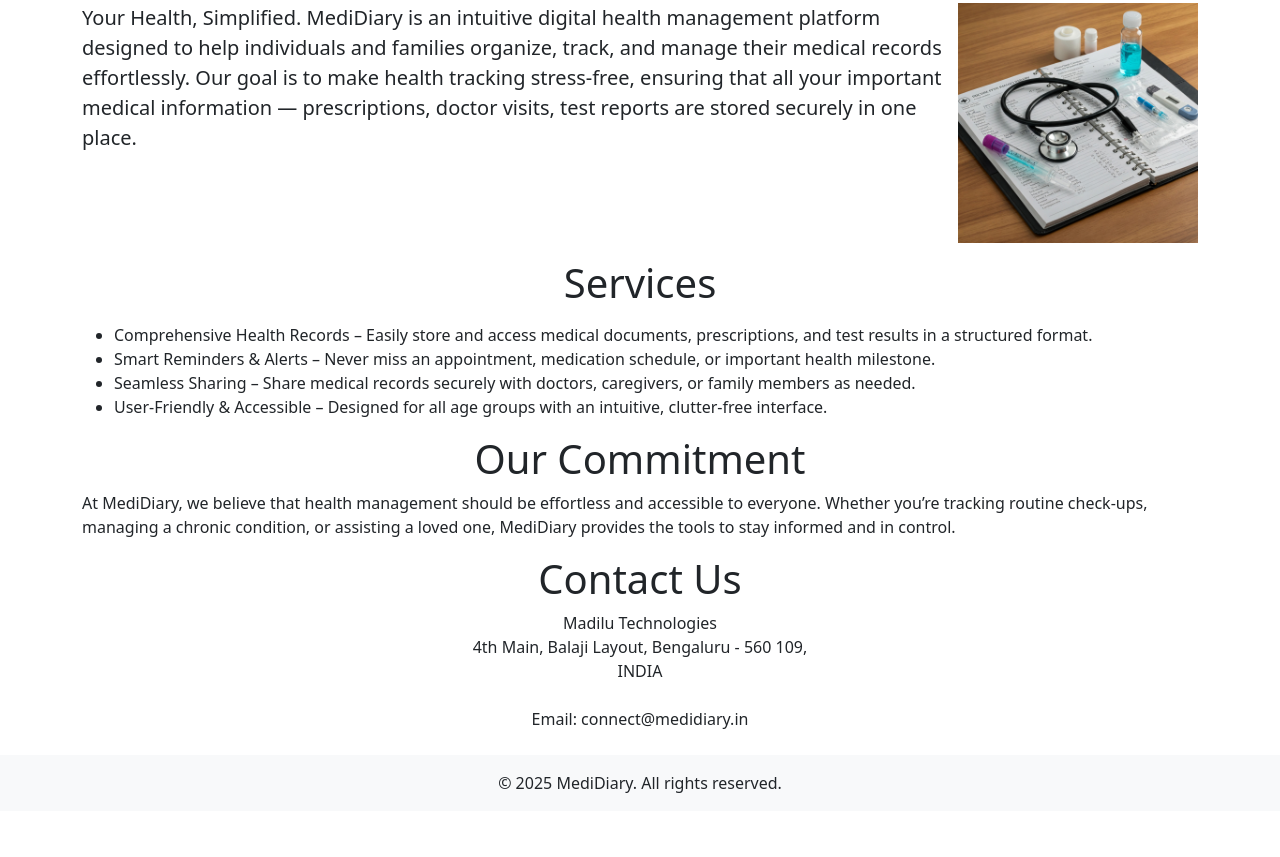
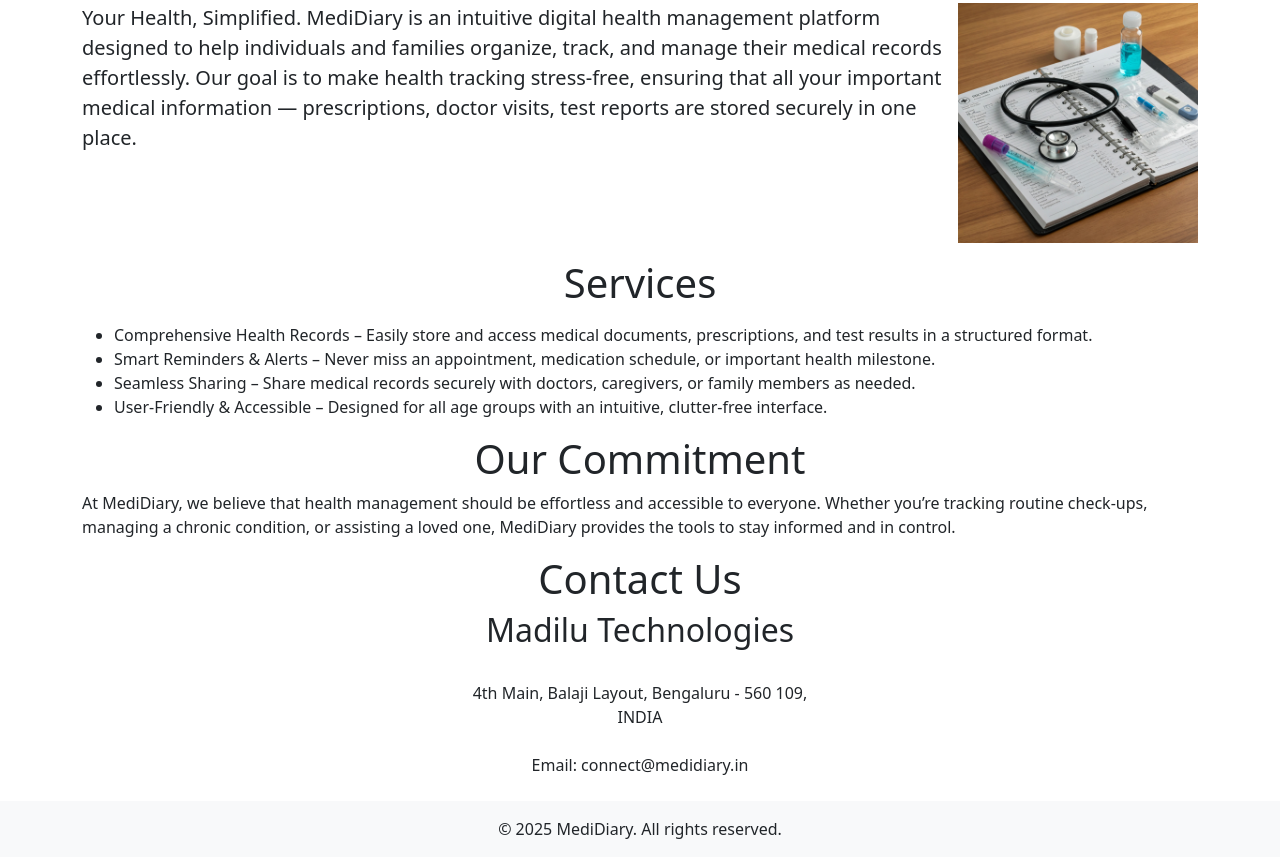
Before and after one commit to madilu-technologies/medidiary.in, a plain HTML site: page index.html in a window 1280 px wide. Shown: the part 997-1854 px from the top of the page. Before the commit the page ends 1808 px from the top, so only its background shows below. Drawn offline with nearby package versions, Linux system fonts and the light colour scheme.

Commit message:
Update index.html

```diff
--- a/index.html
+++ b/index.html
@@ -97,7 +97,7 @@
     <div class="container clearfix">
       <p class="h1 text-center">Contact Us</p>
       <center>
-        Madilu Technologies<br/>
+        <h2>Madilu Technologies</h2><br/>
         4th Main, Balaji Layout, Bengaluru - 560 109,<br/>
         INDIA
         <br/><br/>
```
